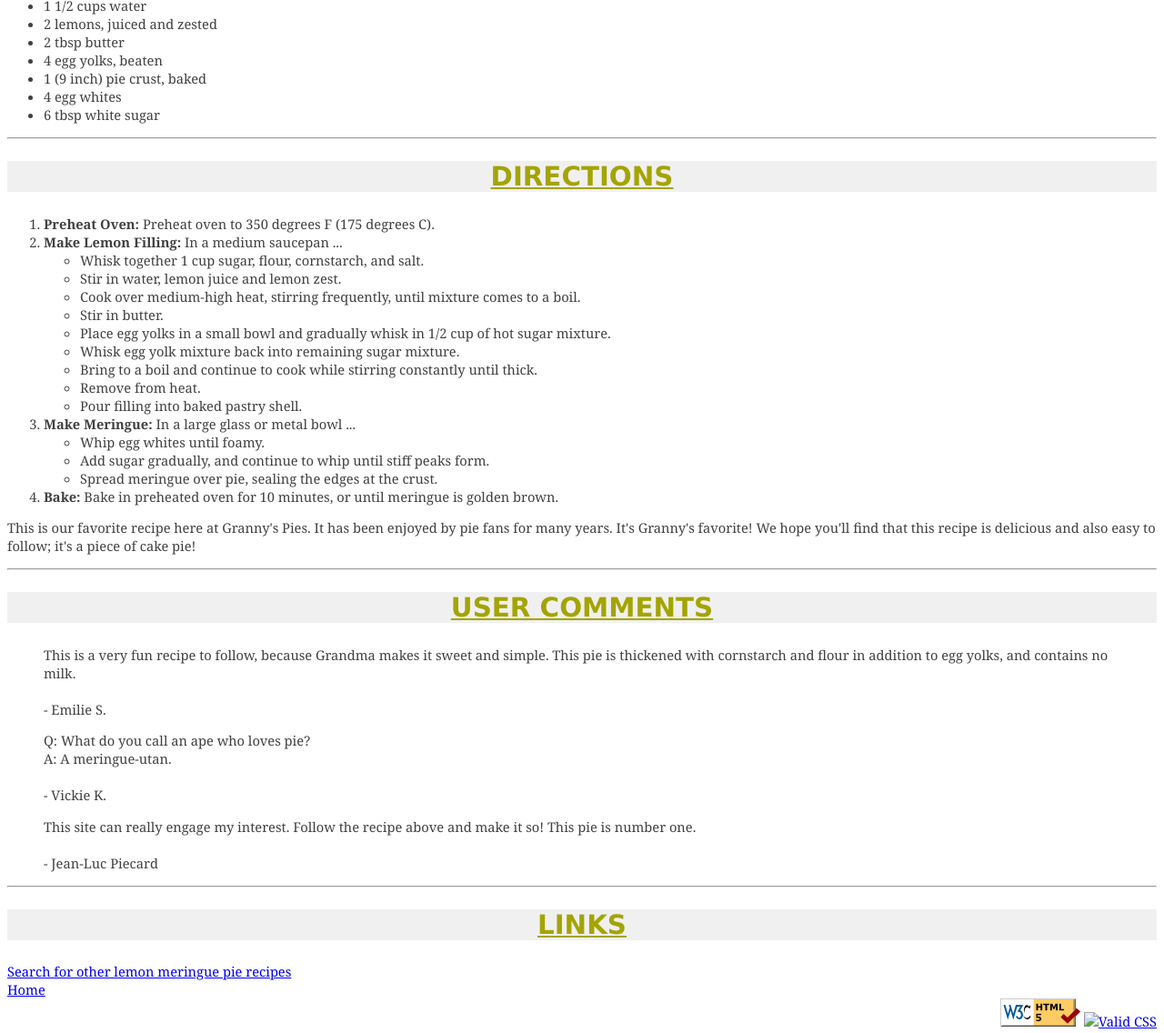
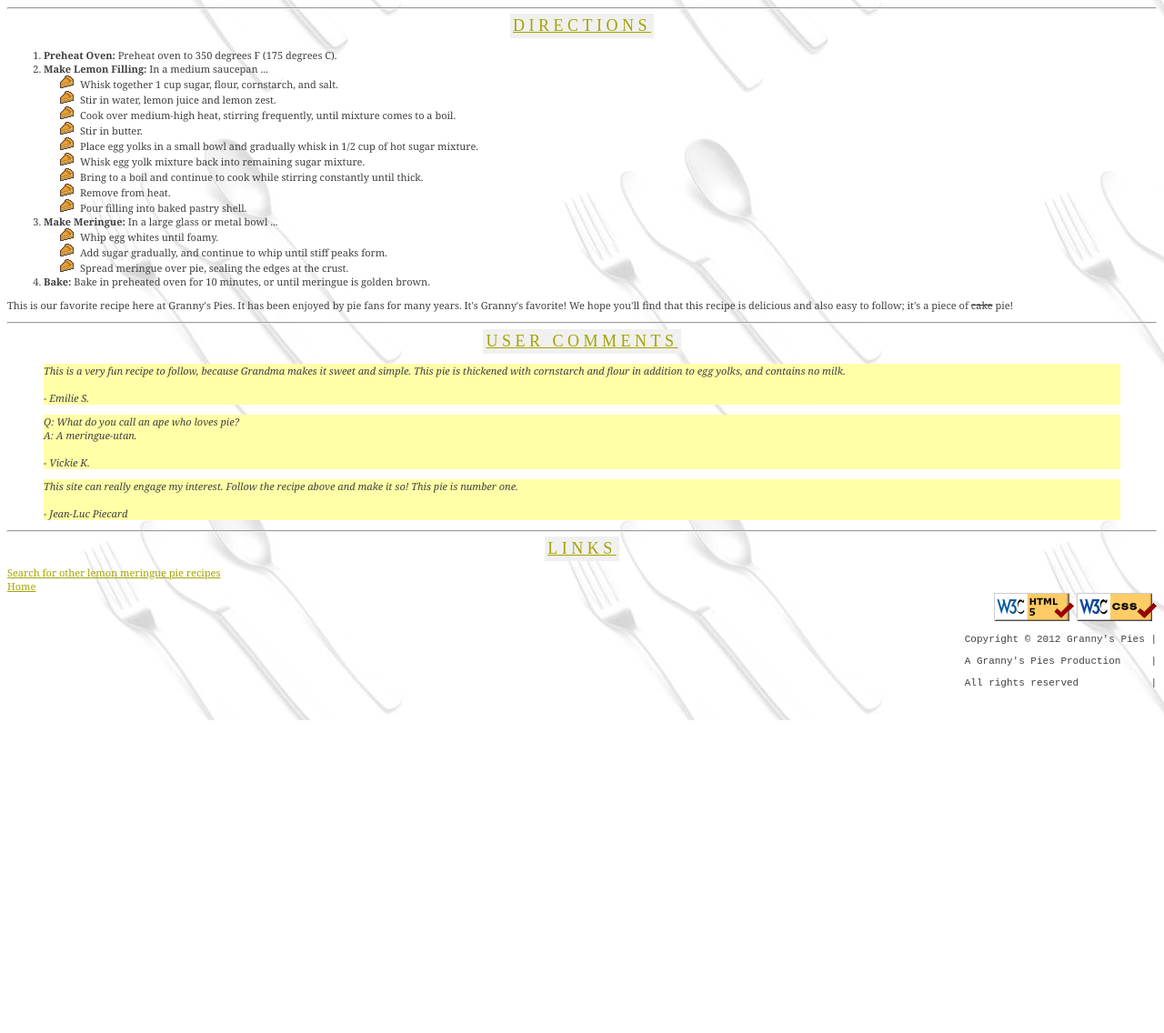
Before and after one commit to keletazghi/labi, a plain HTML site: page homework/recip.html in a window 1280 px wide. Shown: the part 646-1782 px from the top of the page at 91% size. After the commit the page ends 1438 px from the top, so only its background shows below. Drawn offline with Linux system fonts and the light colour scheme.

Commit message:
updated css

```diff
--- a/homework/recip.html
+++ b/homework/recip.html
@@ -16,8 +16,8 @@
     <title>Grandma's Lemon Meringue Pie</title>
     <meta name="description" content="">
     <meta name="viewport" content="width=device-width, initial-scale=1">
-    <link rel="icon" href="recipeImages/pie_icon.gif" type="image/x-icon">
-    <link rel="stylesheet" href="recipe.css">
+    <link rel="icon" href="./recipeImages/pie_icon.gif" type="image/x-icon">
+    <link rel="stylesheet" href="./recipe.css">
 </head>
 
 <body>
@@ -25,7 +25,7 @@
         <p class="browsehappy">You are using an <strong>outdated</strong> browser. Please <a href="#">upgrade your browser</a> to improve your experience.</p>
     <![endif]-->
     <h1>Grandma's Lemon Meringue Pie</h1>
-    <img alt="lemon meringue pie" src="recipeImages/pie.jpg" />
+    <img alt="lemon meringue pie" src="./recipeImages/pie.jpg" />
     <p>
         One 9-inch pie <br> 30 Min - Prep time <br> 10 Min - Cook time <br> 40 Min - Total <br> 8 Servings
     </p>
@@ -93,8 +93,8 @@
     <br>
     <a href="index.html">Home</a>
     <div style="text-align: right">
-        <a href="http://validator.w3.org/check/referer"><img src="recipeImages/w3c-html.png" alt="Valid HTML5" /></a>
-        <a href="http://jigsaw.w3.org/css-validator/check/referer"><img src="recipeImages/w3c-css.png" alt="Valid CSS" /></a>
+        <a href="http://validator.w3.org/check/referer"><img src="./recipeImages/w3c-html.png" alt="Valid HTML5" /></a>
+        <a href="http://jigsaw.w3.org/css-validator/check/referer"><img src="./recipeImages/vcss.gif" alt="Valid CSS" /></a>
     </div>
     <pre>
         Copyright © 2012 Granny's Pies |<br>
--- a/homework/recipe.css
+++ b/homework/recipe.css
@@ -1,80 +1,57 @@
-/*My main header with font and text style, size, decoration*/
-h2{
+h1,
+h2,
+h3,
+h4,
+h5,
+h6 {
+    color: #A4A400;
     background-color: #F0F0F0;
-    font-family: Lucida Sans Unicode, Helvetica,Arial,sans-serif;
+    font-family: 'Lucida Sans Unicode', Helvetica, Arial, sans-serif;
+    font: 18px normal;
+    text-align: left;
+    text-decoration: underline;
+    letter-spacing: 0.25em;
+    background-size: cover;
+    display: table;
+    margin: 5px auto 5px auto;
+    padding: 3px;
+}
+
+h1 {
+    font: 22px bold;
     text-align: center;
-    font-weight: bold;
-    font-size: 22pt;
-    text-decoration: underline;
+}
+
+body {
+    background-color: white;
+    color: #404040;
+    font: 11px normal;
+    font-family: Georgia, 'Garamond', sans-serif;
+    background-image: url('./recipeImages/silverware.jpg');
+}
+
+a {
     color: #A4A400;
 }
-/*Secondary header  with font and text style, size, decoration*/
-h3{
-    background-color: #F0F0F0;
-    font-family: Lucida Sans Unicode, Helvetica,Arial,sans-serif;
-    text-align: left;
-    font-weight: normal;
-    font-size: 18pt;
-    text-decoration: underline;
-    color: #A4A400;
+
+pre {
+    font-family: monospace;
 }
-/*The page body with font and text style, size, decoration and background image */
-body{
-    background-color: white;
-    color: #404040;
-    font-size: 11pt;
-    font-weight: normal;
-    font-family: Georgia, Garamond, serif;
-    background-image: url("WAP all projects/Robel921.github.io/w1d2_recepi/recipeImages/silverware.jpg");
+
+blockquote {
+    font-style: italic;
+    background-color: #FFFFA8;
 }
-/*Abbreviations with hover */
-#teaspoon:hover{
-     text-decoration: underline;
-     color: red;
- }
-/*Abbreviations with hover */
-.tablespoon:hover{
-    text-decoration: underline;
-    color: red;
-}
-/*Pre defined footer aligned on the right */
-pre{
+
+pre {
     font-family: monospace;
     text-align: right;
 }
-/*HTML and CSS validator aligned on the right */
-#validator{
-    text-align: right;
+
+.strike {
+    text-decoration: line-through;
 }
-/*Pie summary having a specific line-height*/
-#piesummary{
-    line-height: 5pt;
+
+ul {
+    list-style-image: url('./recipeImages/pie_icon.gif');
 }
-/*Ordered list with bold font weight*/
-.recipedirection{
-    font-weight: bold;
-}
-/*Users comment with text styles*/
-#comment1{
-     font-style: italic;
-     background-color: #FFFFA8;
- }
-#comment2{
-    font-style: italic;
-    background-color: #FFFFA8;
-}
-#comment3{
-    font-style: italic;
-    background-color: #FFFFA8;
-}
-/*Unordered list with images as bullets*/
-ul{
-    list-style-image: url("WAP all projects/Robel921.github.io/w1d2_recepi/recipeImages/pie_bullet.png");
-}
-/*home and search links style*/
-.links{
-    color: #A4A400;
-}
-#striked{
-    text-decoration-line: line-through;
-}
```
